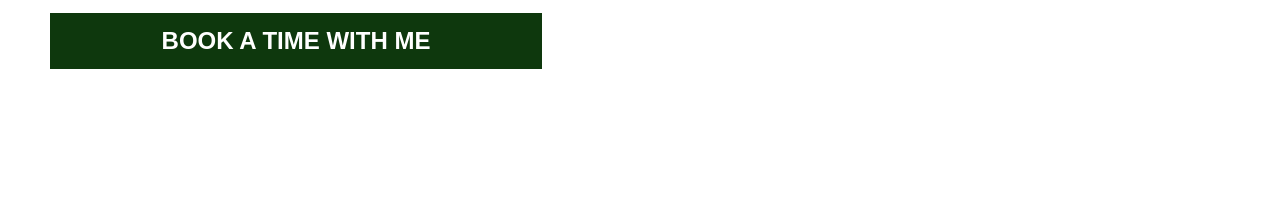
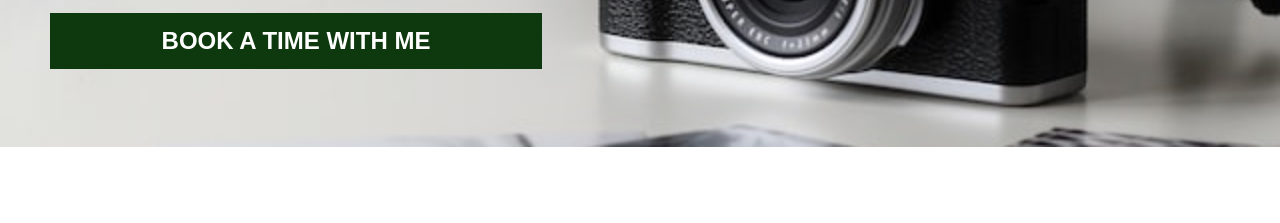
Before and after one commit to manuel0220/Template-Landing-Page, a plain HTML site: page index.html in a window 1280 px wide. Shown: the part 403-626 px from the top of the page. Drawn offline with Linux system fonts and the light colour scheme; the site is published under a folder, as on GitHub Pages, so addresses that start at the root find nothing.

Commit message:
Second commit after fix the background image

```diff
--- a/css/style.css
+++ b/css/style.css
@@ -50,7 +50,7 @@ ul {
 }
 
 .main-section {
-  background-image: url("/img/picture-image.jpg");
+  background-image: url("../img/picture-image.jpg");
   background-size: cover;
   background-repeat: no-repeat;
   background-attachment: fixed;
```
